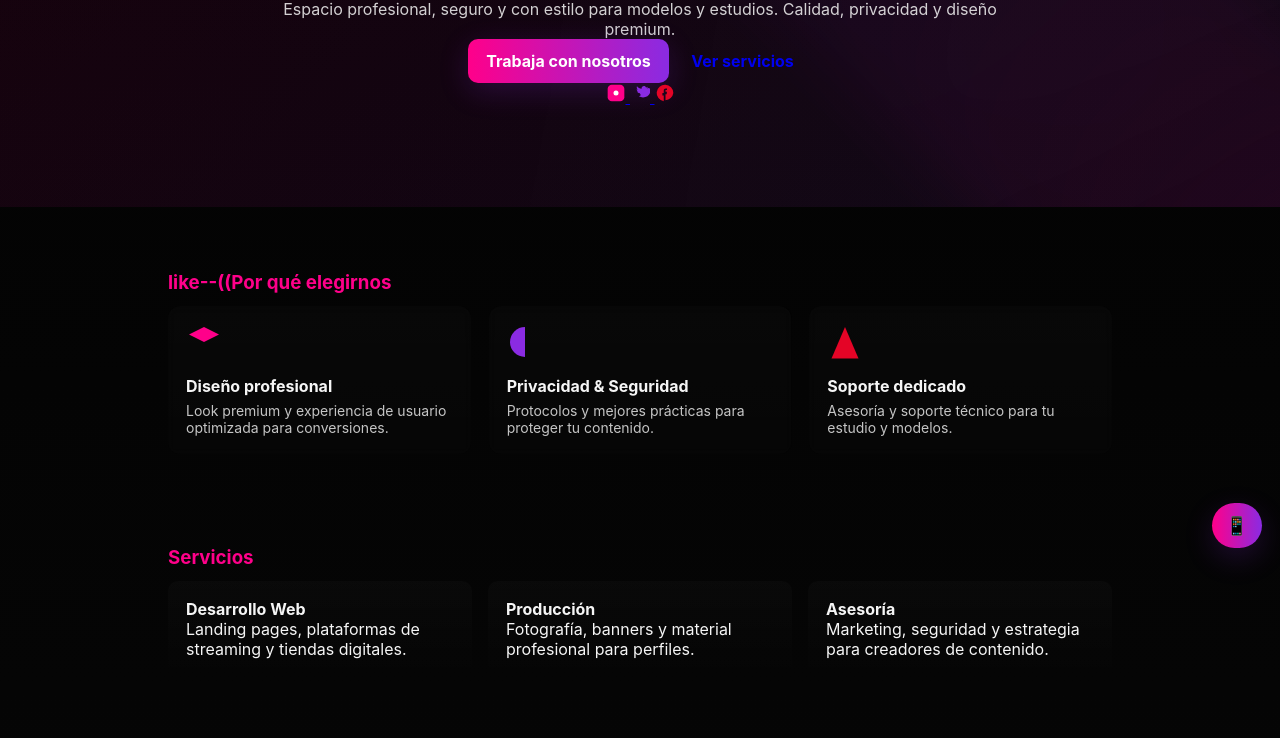
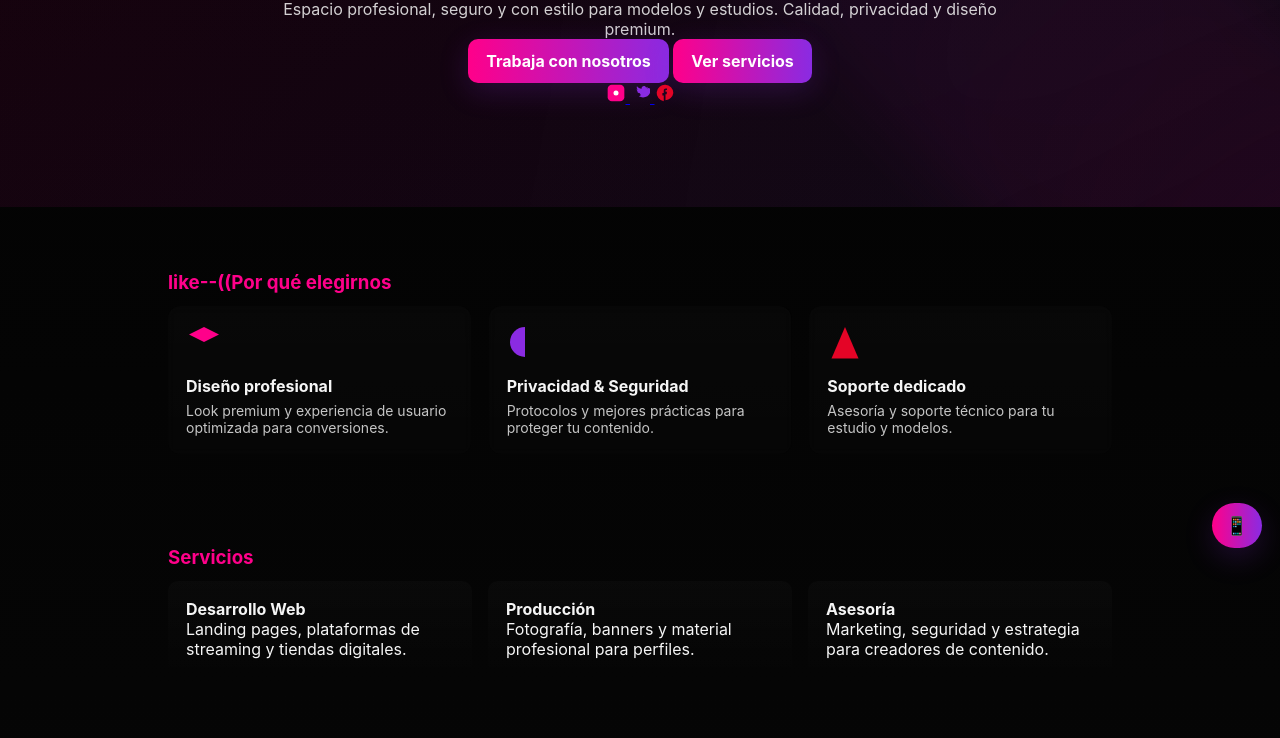
Before and after one commit to botelloff2/botelloff2.github.io, a plain HTML site: page index.html in a window 1280 px wide. Shown: the part 234-972 px from the top of the page. Drawn offline with Linux system fonts and the light colour scheme.

Commit message:
Update index.html

```diff
--- a/index.html
+++ b/index.html
@@ -54,7 +54,7 @@
       <!-- CTA (botones originales) -->
       <div class="hero-ctas">
         <a class="btn btn-primary" href="contacto.html">Trabaja con nosotros</a>
-        <a class="btn btn-outline" href="#servicios">Ver servicios</a>
+        <a class="btn btn-primary" href="#servicios">Ver servicios</a>
       </div>
 
       <!-- Iconos sociales (mantengo los SVG inline que tenías) -->
```
